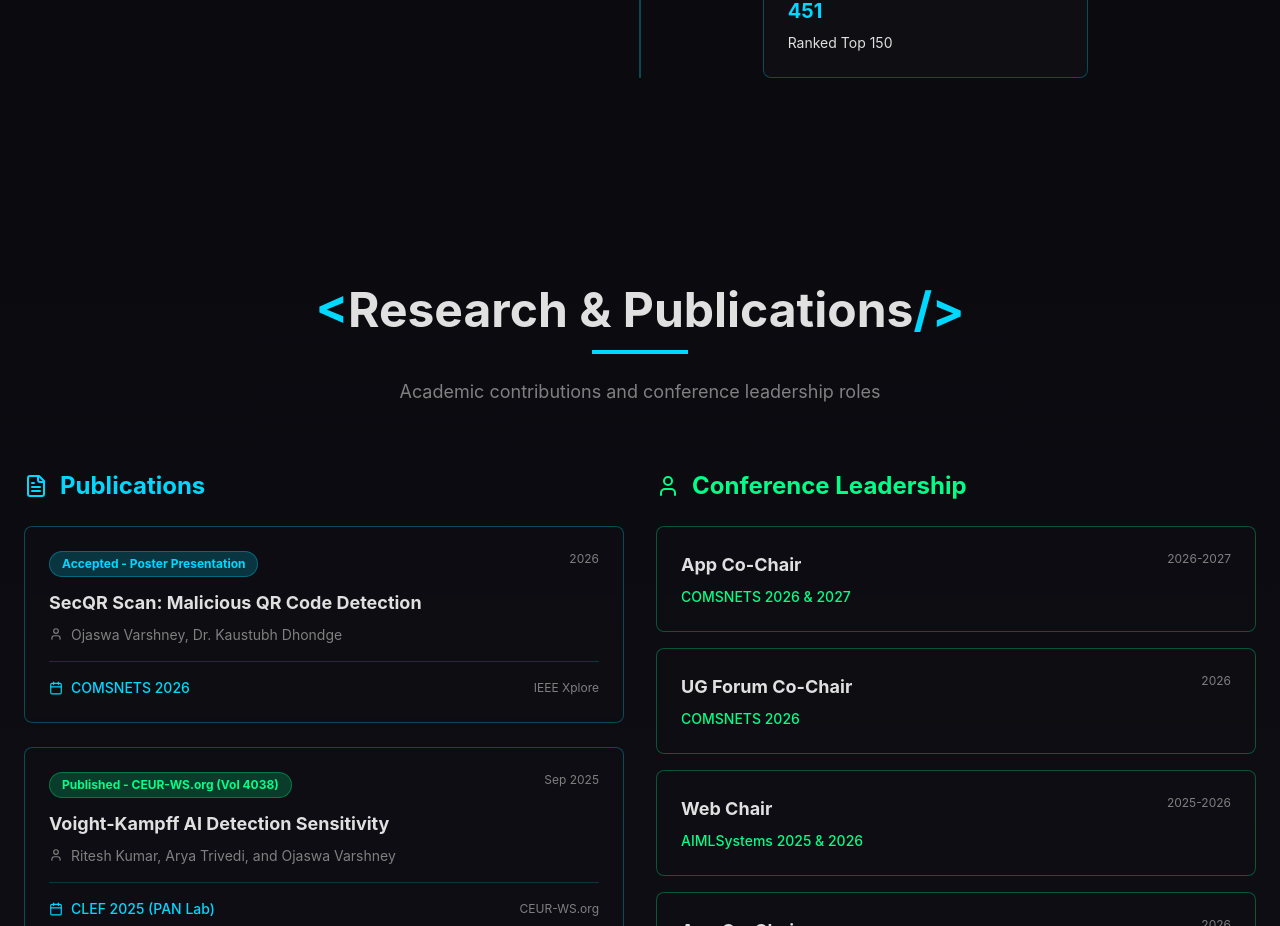
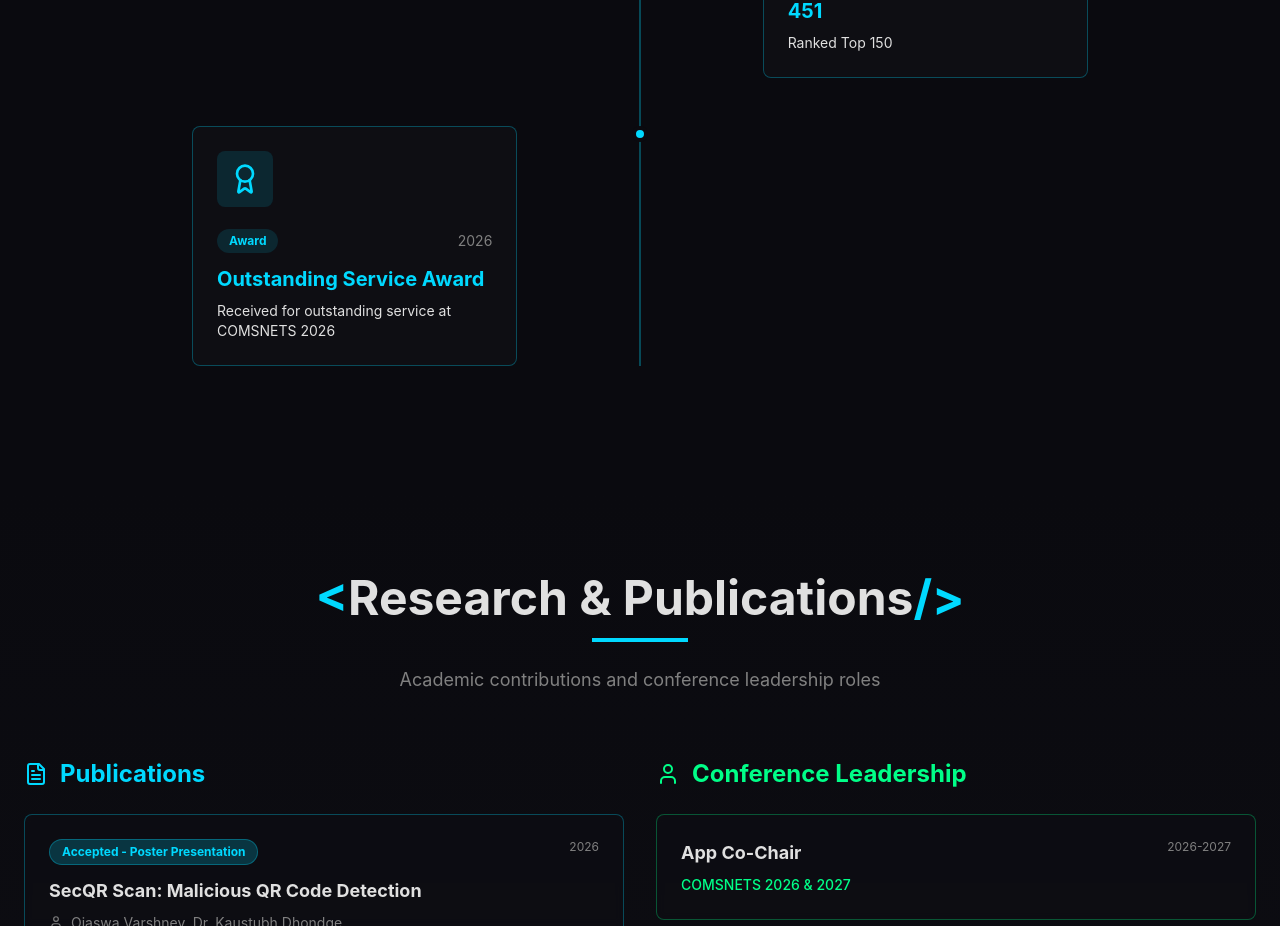
Before and after one commit to JrG-One/Ojaswa-s-Portfolio, a React (Create React App) app in the folder frontend/: page / in a window 1280 px wide. Shown: the part 6480-7406 px from the top of the page. Built offline with nearby package versions, Linux system fonts and the light colour scheme; no server answers.

Commit message:
Add Outstanding Service Award at COMSNETS 2026

```diff
--- a/frontend/src/mock.js
+++ b/frontend/src/mock.js
@@ -204,6 +204,14 @@
     date: "2024",
     category: "Competitive Programming",
     icon: "zap"
+  },
+  {
+    id: 7,
+    title: "Outstanding Service Award",
+    description: "Received for outstanding service at COMSNETS 2026",
+    date: "2026",
+    category: "Award",
+    icon: "award"
   }
 ];
 
```
